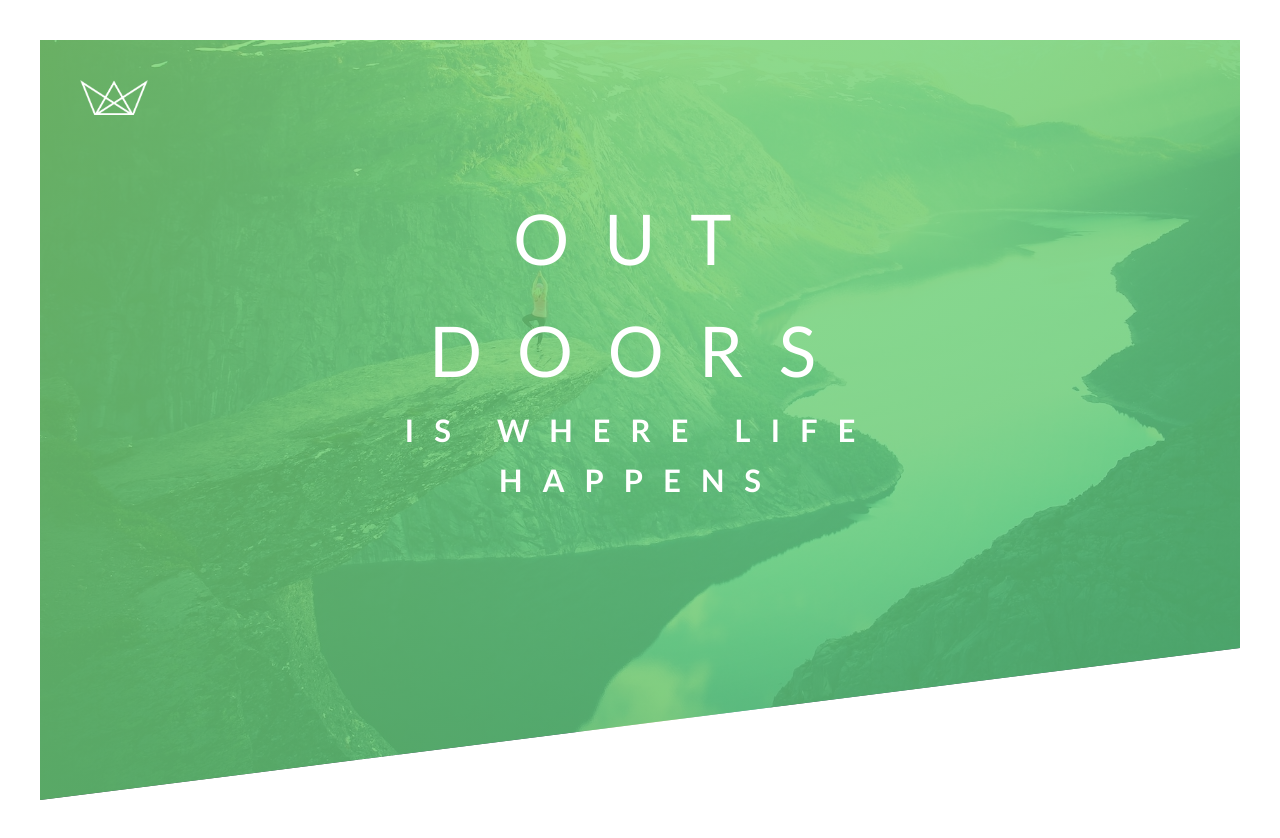
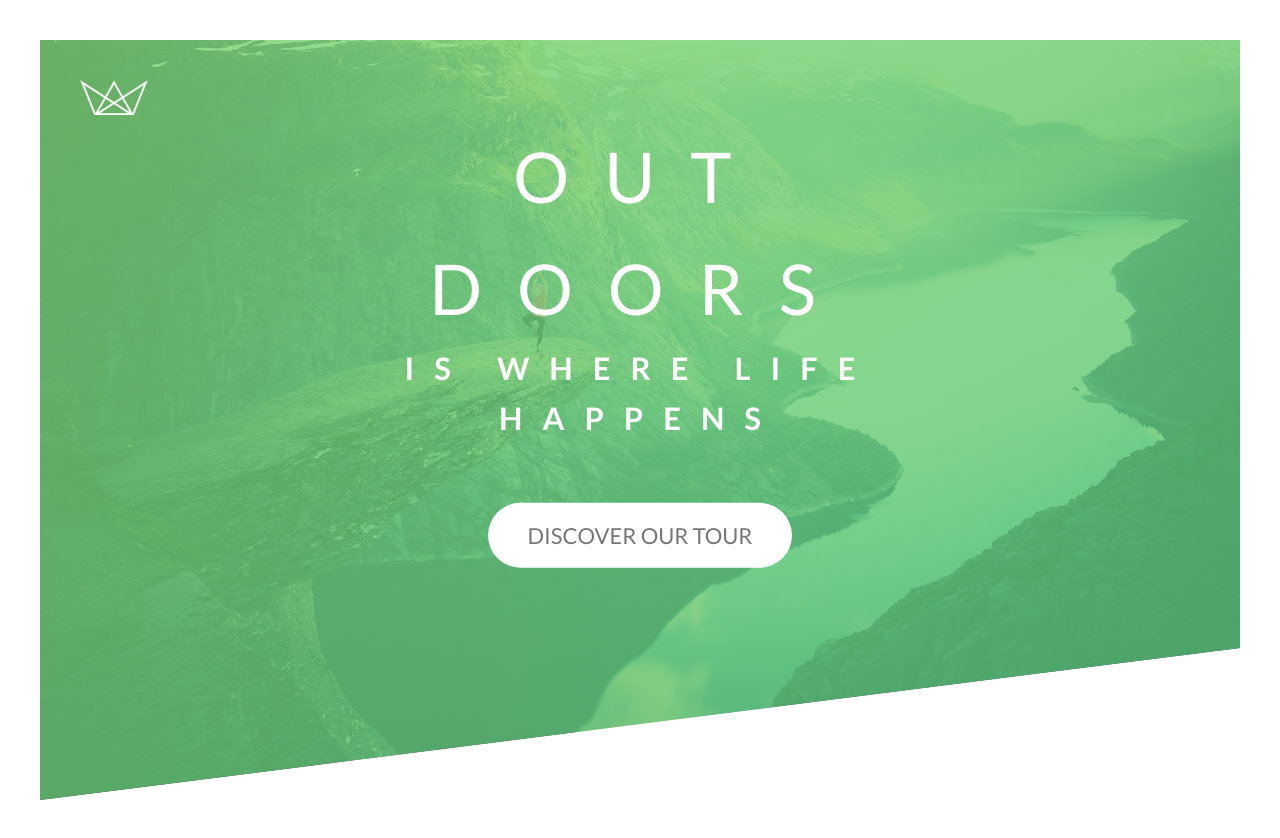
Before and after one commit to dat-truong196nt/Natours, a React (Create React App) app: page / in a window 1280 px wide. Built offline with nearby package versions, Linux system fonts and the light colour scheme.

Commit message:
feat: add-button-pattern

```diff
--- a/src/Components/Header.jsx
+++ b/src/Components/Header.jsx
@@ -6,10 +6,11 @@ export const Header = () => (
 			<img className='logo__item' src={Logo} alt='Logo'></img>
 		</div>
 		<div className='box-text'>
-			<div className='heading-primary'>
+			<div className='heading-primary mb-60'>
 				<div className='heading-primary__main'>Out doors</div>
 				<div className='heading-primary__sub'>is where life happens</div>
 			</div>
+			<div className='btn btn--primary'>Discover our tour</div>
 		</div>
 	</header>
 )
--- /dev/null
+++ b/src/assets/scss/_components.scss
@@ -0,0 +1,29 @@
+.btn {
+	display: inline-block;
+	font-size: 2.2rem;
+	font-weight: 700px;
+	padding: 15px 40px;
+	border-radius: 40px;
+	cursor: pointer;
+	transition: all 0.2s;
+	text-transform: uppercase;
+
+	&:link, &:visited {
+		text-decoration: none;
+	}
+
+	&:hover {
+		transform: translateY(-10px);
+		box-shadow: 0 10px 20px rgba(0,0,0,0.2);
+	}
+
+	&:active {
+		transform: translateY(-5px);
+		box-shadow: 0 5px 10px rgba(0,0,0,0.2);
+	}
+
+	&--primary {
+		color: $color-default;
+		background-color: white;
+	}
+}
--- a/src/assets/scss/_header.scss
+++ b/src/assets/scss/_header.scss
@@ -26,12 +26,12 @@ header {
 	left: 50%;
 	top: 40%;
 	transform: translate(-50%, -50%);
+	text-align: center;
 }
 
 .heading {
 	&-primary {
 		color: white;
-		text-align: center;
 		text-transform: uppercase;
 		&__main {
 			font-size: 7rem;
--- /dev/null
+++ b/src/assets/scss/_helpers.scss
@@ -0,0 +1,62 @@
+@for $i from 1 to 100 {
+	.m-#{$i} {
+		margin: #{$i}px !important;
+	}
+
+	.mx-#{$i} {
+		margin-left: #{$i}px !important;
+		margin-right: #{$i}px !important;
+	}
+
+	.my-#{$i} {
+		margin-top: #{$i}px !important;
+		margin-bottom: #{$i}px !important;
+	}
+
+	.mt-#{$i} {
+		margin-top: #{$i}px !important;
+	}
+
+	.mb-#{$i} {
+		margin-bottom: #{$i}px !important;
+	}
+
+	.ml-#{$i} {
+		margin-left: #{$i}px !important;
+	}
+
+	.mr-#{$i} {
+		margin-right: #{$i}px !important;
+	}
+
+
+	.p-#{$i} {
+		padding: #{$i}px !important;
+	}
+
+	.px-#{$i} {
+		padding-left: #{$i}px !important;
+		padding-right: #{$i}px !important;
+	}
+
+	.py-#{$i} {
+		padding-top: #{$i}px !important;
+		padding-bottom: #{$i}px !important;
+	}
+
+	.pt-#{$i} {
+		padding-top: #{$i}px !important;
+	}
+
+	.pb-#{$i} {
+		padding-bottom: #{$i}px !important;
+	}
+
+	.pl-#{$i} {
+		padding-left: #{$i}px !important;
+	}
+
+	.pr-#{$i} {
+		padding-right: #{$i}px !important;
+	}
+}
--- a/src/assets/scss/index.scss
+++ b/src/assets/scss/index.scss
@@ -6,9 +6,13 @@
 
 // base
 @import './reset';
+@import './helpers';
 
 // animations
 @import './animation';
 
 // layouts
 @import './header';
+
+// compoments
+@import './components'
```
